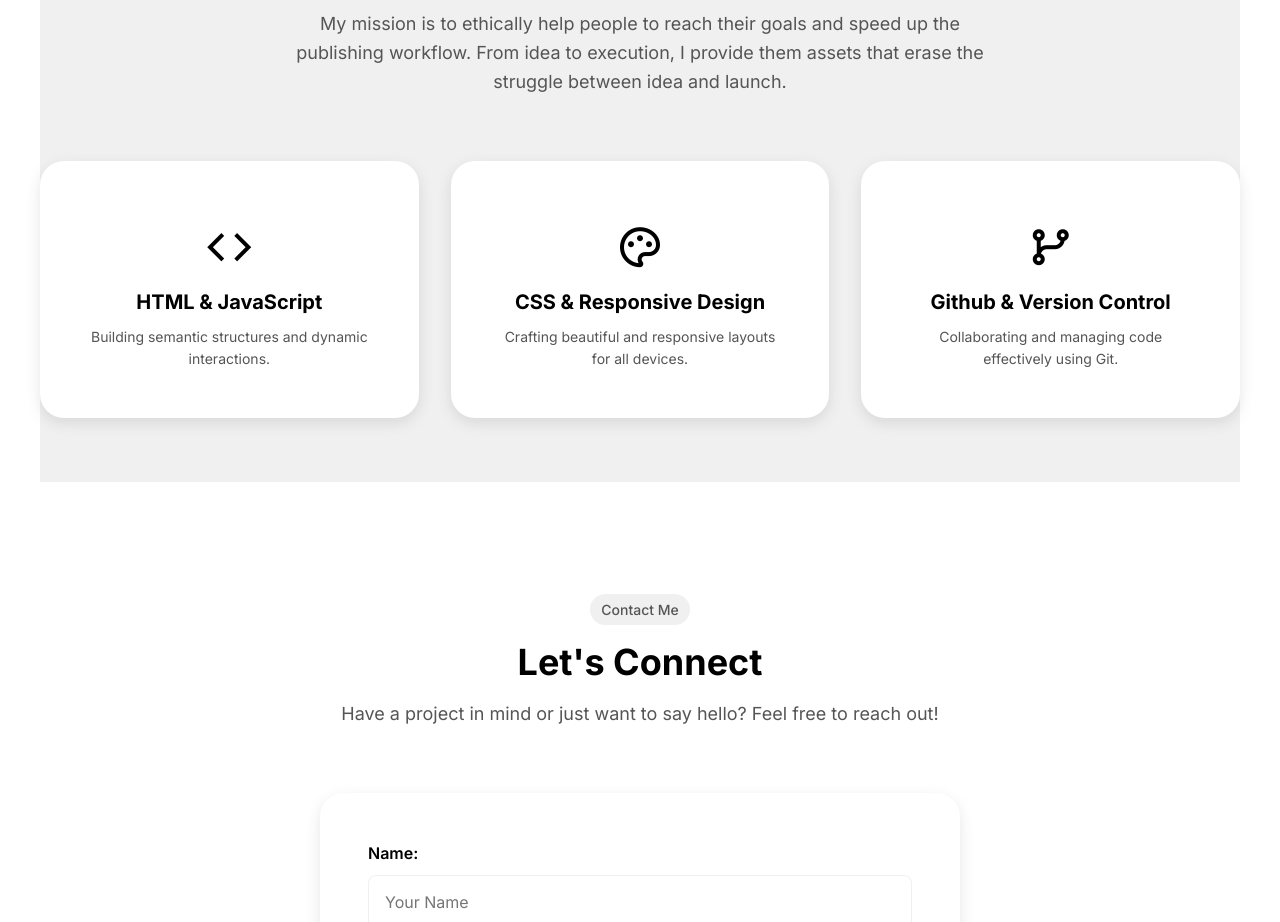
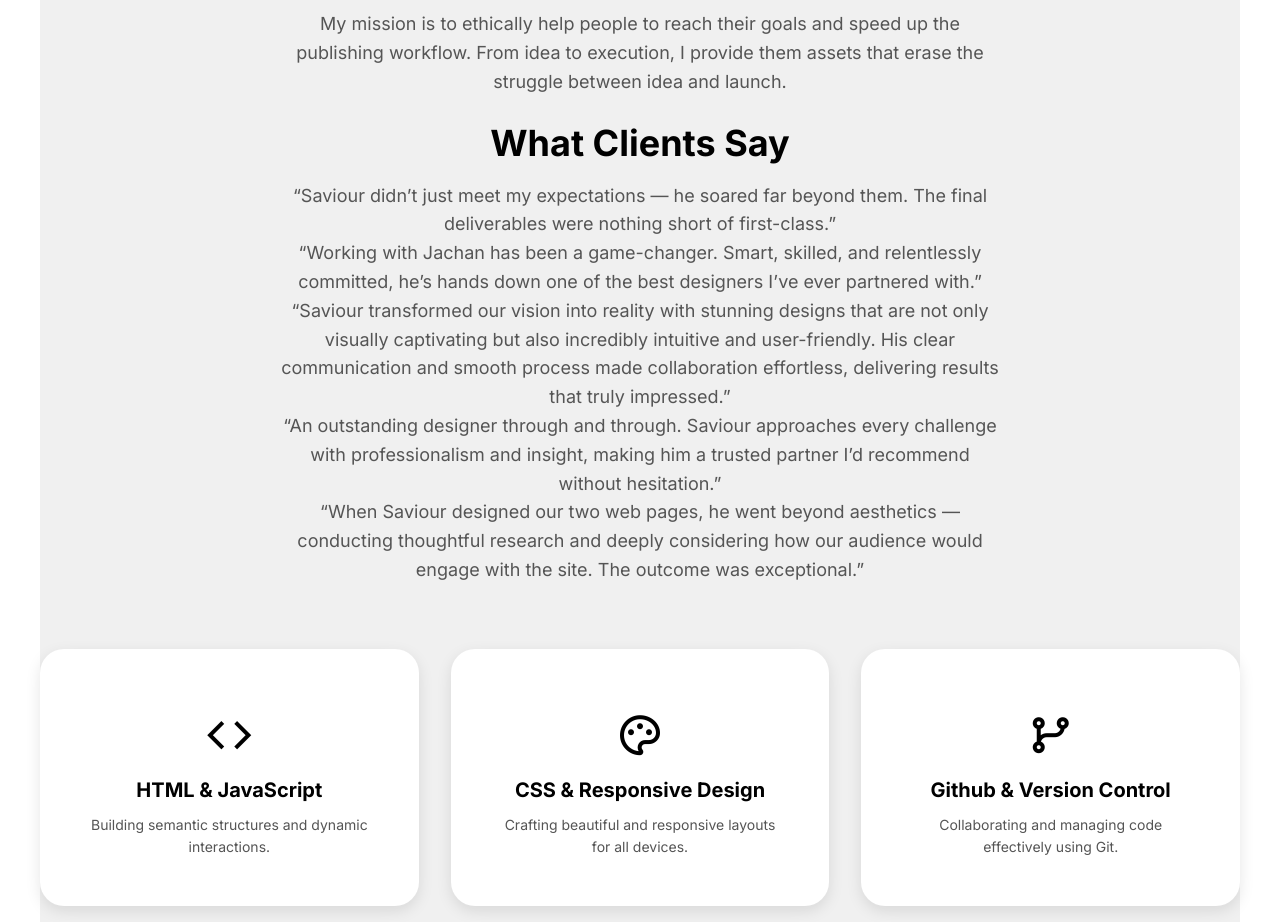
Before and after one commit to saviourjachan/myportfolio, a plain HTML site: page index.html in a window 1280 px wide. Shown: the part 1860-2782 px from the top of the page. Drawn offline with nearby package versions, Linux system fonts and the light colour scheme; a script that the page names is missing.

Commit message:
Update on Client Feedback

```diff
--- a/index.html
+++ b/index.html
@@ -90,8 +90,21 @@
                 <span class="tag">About Me</span>
 
                 <p>I'm a self-taught web developer with a strong foundation in front-end technologies. My journey into coding began with a fascination for how websites are built, leading me to dive deep into HTML, CSS and JavaScript. I thrive on solving problems and creating intuitive user interfaces.</p>
-               <br>
+                <br>
                 <p>My mission is to ethically help people to reach their goals and speed up the publishing workflow. From idea to execution, I provide them assets that erase the struggle between idea and launch.</p>
+                <br>
+
+                <h2>What Clients Say</h2>
+
+                <p>“Saviour didn’t just meet my expectations — he soared far beyond them. The final deliverables were nothing short of first-class.”</p>
+
+                <p>“Working with Jachan has been a game-changer. Smart, skilled, and relentlessly committed, he’s hands down one of the best designers I’ve ever partnered with.”</p>
+
+                <p>“Saviour transformed our vision into reality with stunning designs that are not only visually captivating but also incredibly intuitive and user-friendly. His clear communication and smooth process made collaboration effortless, delivering results that truly impressed.”</p>
+
+                <p>“An outstanding designer through and through. Saviour approaches every challenge with professionalism and insight, making him a trusted partner I’d recommend without hesitation.”</p>
+
+                <p>“When Saviour designed our two web pages, he went beyond aesthetics — conducting thoughtful research and deeply considering how our audience would engage with the site. The outcome was exceptional.”</p>
 
             </div>
             <div class="skills-grid">
```
